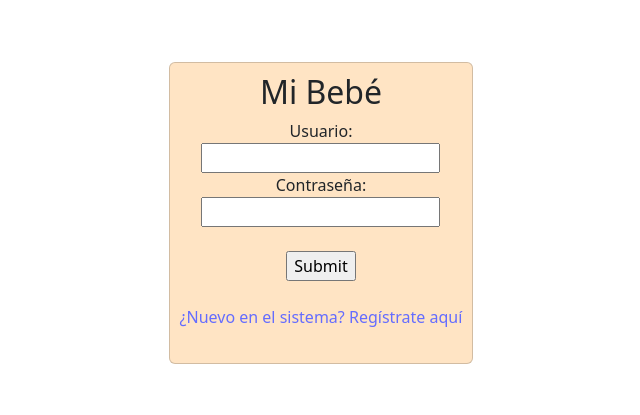
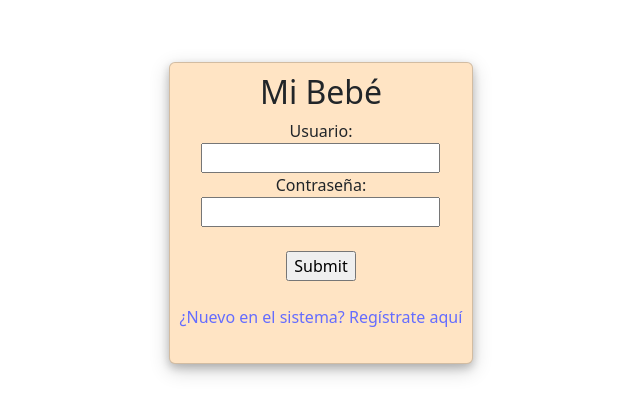
Before and after one commit to undernet00/taller-front-end, a React (Vite) app: page / in a window 1280 px wide. Shown: the part 187-602 px from the top of the page, without its empty margins (319-959 px from the left). Built offline with nearby package versions, Linux system fonts and the light colour scheme.

Commit message:
cards con sombra

```diff
--- a/src/App.css
+++ b/src/App.css
@@ -46,7 +46,7 @@
 }
 
 .div-obli {
-  width: auto;
+  width: 100%;
   margin-top: 10px;
   margin-bottom: 0px;
   margin-left: 0px;
@@ -54,9 +54,12 @@
 }
 
 .card {
+  margin-bottom: 10px;
+  margin-top: 10px;
   padding: 10px;
   background-color: bisque;
   width: 100%;
+  box-shadow: 0 4px 8px 0 rgba(0, 0, 0, 0.2), 0 6px 20px 0 rgba(0, 0, 0, 0.19);
 }
 
 .card.informe {
@@ -72,6 +75,7 @@
 .card.formulario {
   width: 100%;
   align-items: flex;
+
 }
 
 .card.registro {
@@ -83,10 +87,12 @@
 .card.contador {
   width: 100%;
   align-items: flex;
+
 }
 
 .text-obli {
   resize: none;
+  height: 10%;
 }
 
 .a-obli {
--- a/src/components/eventos/EventoContadorHoras.jsx
+++ b/src/components/eventos/EventoContadorHoras.jsx
@@ -12,10 +12,10 @@ const EventoContadorHoras = (props) => {
     horasMinutosDesdeEventoMasReciente(eventosDelTipo);
   const horasDesdeUltimoEvento = tiempoDesdeUltimoEvento.substring(0, 2);
 
-  let estiloLetra = { color: "red" };
+  let estiloLetra = { color: "red", fontSize: "35px"  };
 
   if (Number(horasDesdeUltimoEvento) <4){
-     estiloLetra = { color: "green" };
+     estiloLetra = { color: "green", fontSize: "35px" };
   }
 
 
--- a/src/components/eventos/EventoFormulario.jsx
+++ b/src/components/eventos/EventoFormulario.jsx
@@ -120,7 +120,6 @@ const EventoFormulario = () => {
       </div>
 
       <div>
-        <br />
         <button onClick={handleGuardar} className="btn btn-primary btn-sm">
           Guardar
         </button>
--- a/src/components/graficas/Grafica.jsx
+++ b/src/components/graficas/Grafica.jsx
@@ -40,7 +40,7 @@ const Grafica = (props) => {
 
 
   return (
-    <div>
+    <div className="card">
       <Bar
         options={options}
         data={{
```
